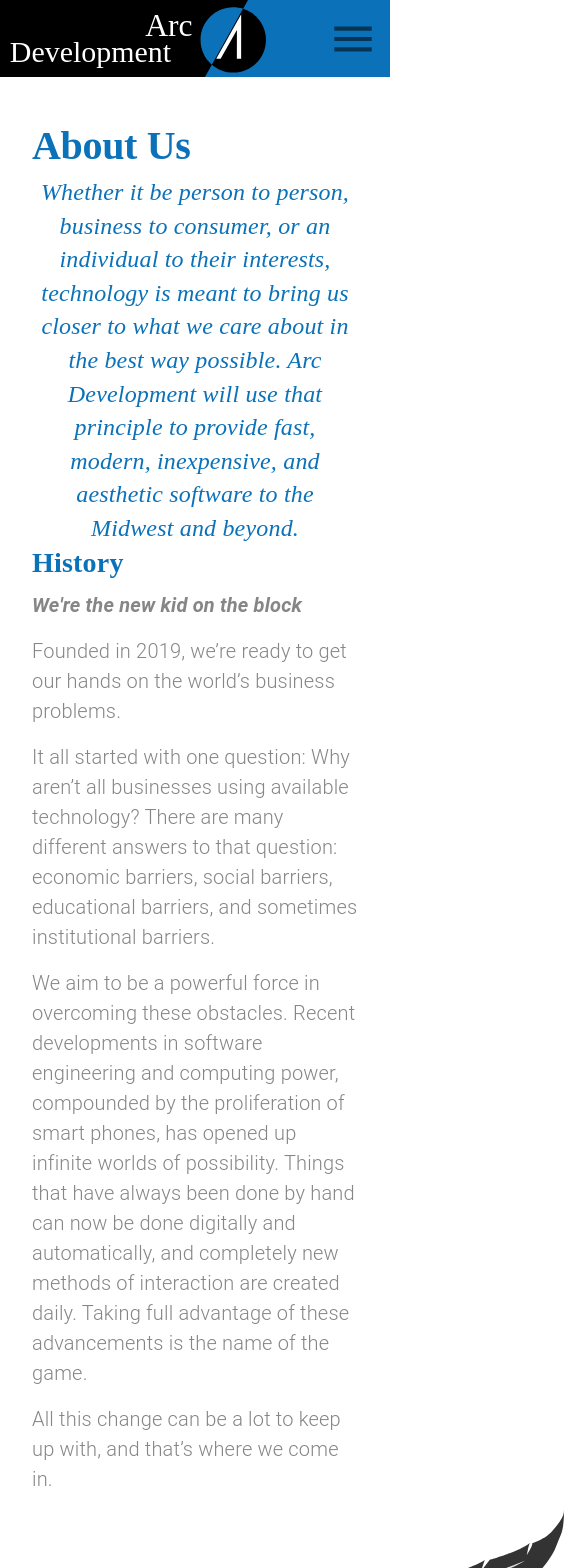
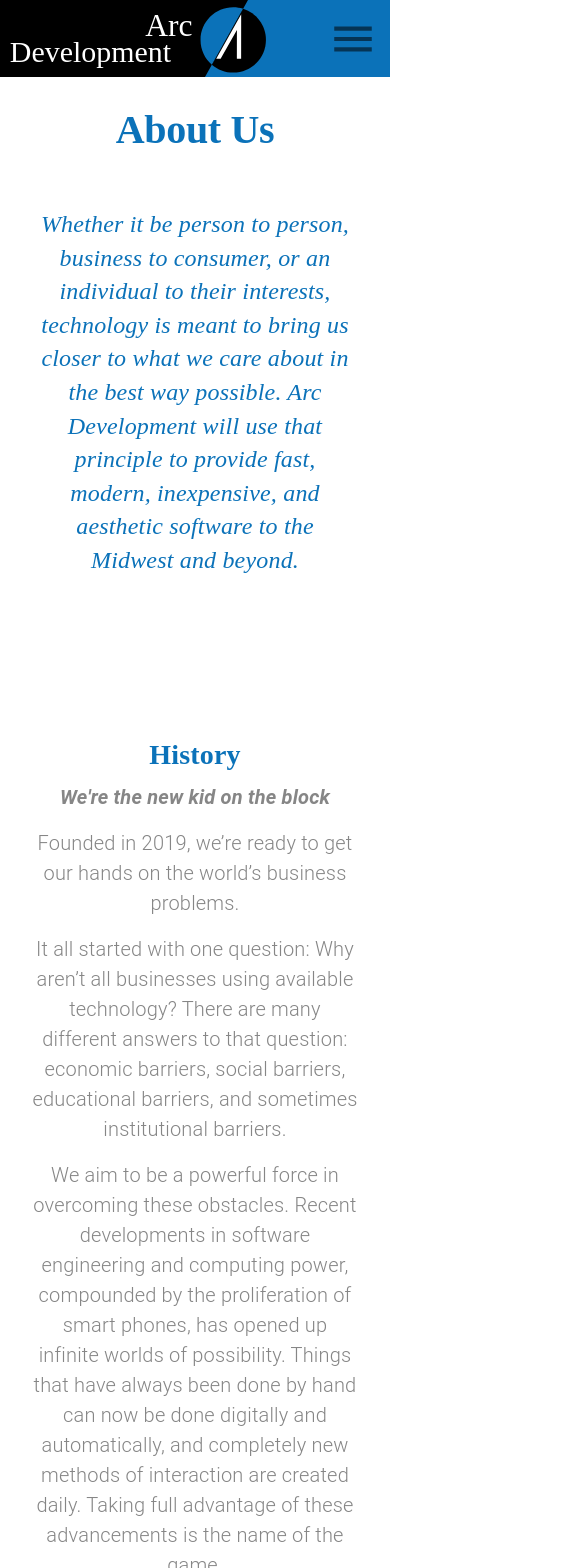
Before and after one commit to BauTancredi/arc-development, a React (Create React App) app: page /about in a window 390 px wide. Shown: the top 1568 px of the page, 564 px wide, since content can reach past the window. Built offline with nearby package versions, Linux system fonts and the light colour scheme; the HTML template or start-up script is replaced by a standard one.

Commit message:
Adding responsive design to about us page

```diff
--- a/src/components/AboutUs.js
+++ b/src/components/AboutUs.js
@@ -4,11 +4,14 @@
 import Typography from "@material-ui/core/Typography";
 import Avatar from "@material-ui/core/Avatar";
 import useMediaQuery from "@material-ui/core/useMediaQuery";
+import Hidden from "@material-ui/core/Hidden";
 
 import history from "../assets/history.svg";
 import profile from "../assets/founder.jpg";
 import yearbook from "../assets/yearbook.svg";
 import puppy from "../assets/puppy.svg";
+
+import CallToAction from "./ui/CallToAction";
 
 const useStyles = makeStyles((theme) => ({
   missionStatement: {
@@ -29,19 +32,38 @@
   avatar: {
     height: "25em",
     width: "25em",
+    [theme.breakpoints.down("sm")]: {
+      height: "20em",
+      width: "20em",
+      maxHeight: 300,
+      maxWidth: 300,
+    },
   },
 }));
 
-const AboutUs = () => {
+const AboutUs = (props) => {
   const classes = useStyles();
   const theme = useTheme();
+  const matchesMD = useMediaQuery(theme.breakpoints.down("md"));
 
   return (
     <Grid container direction="column">
-      <Grid item className={classes.rowContainer} style={{ marginTop: "2em" }}>
-        <Typography variant="h2">About Us</Typography>
+      <Grid
+        item
+        className={classes.rowContainer}
+        style={{ marginTop: matchesMD ? "1em" : "2em" }}
+      >
+        <Typography variant="h2" align={matchesMD ? "center" : undefined}>
+          About Us
+        </Typography>
       </Grid>
-      <Grid item container justify="center" className={classes.rowContainer}>
+      <Grid
+        item
+        container
+        justify="center"
+        className={classes.rowContainer}
+        style={{ marginTop: "3em" }}
+      >
         <Typography
           variant="h4"
           align="center"
@@ -58,7 +80,10 @@
         item
         container
         className={classes.rowContainer}
+        direction={matchesMD ? "column" : "row"}
+        alignItems={matchesMD ? "center" : undefined}
         justify="space-around"
+        style={{ marginTop: "10em", marginBottom: "10em" }}
       >
         <Grid item>
           <Grid
@@ -69,7 +94,11 @@
             style={{ maxWidth: "35em" }}
           >
             <Grid item>
-              <Typography variant="h4" gutterBottom>
+              <Typography
+                variant="h4"
+                gutterBottom
+                align={matchesMD ? "center" : undefined}
+              >
                 History
               </Typography>
             </Grid>
@@ -77,21 +106,34 @@
               <Typography
                 variant="body1"
                 paragraph
+                align={matchesMD ? "center" : undefined}
                 style={{ fontWeight: 700, fontStyle: "italic" }}
               >
                 We're the new kid on the block
               </Typography>
-              <Typography variant="body1" paragraph>
+              <Typography
+                variant="body1"
+                paragraph
+                align={matchesMD ? "center" : undefined}
+              >
                 Founded in 2019, we’re ready to get our hands on the world’s
                 business problems.
               </Typography>
-              <Typography variant="body1" paragraph>
+              <Typography
+                variant="body1"
+                paragraph
+                align={matchesMD ? "center" : undefined}
+              >
                 It all started with one question: Why aren’t all businesses
                 using available technology? There are many different answers to
                 that question: economic barriers, social barriers, educational
                 barriers, and sometimes institutional barriers.
               </Typography>
-              <Typography variant="body1" paragraph>
+              <Typography
+                variant="body1"
+                paragraph
+                align={matchesMD ? "center" : undefined}
+              >
                 We aim to be a powerful force in overcoming these obstacles.
                 Recent developments in software engineering and computing power,
                 compounded by the proliferation of smart phones, has opened up
@@ -100,7 +142,11 @@
                 completely new methods of interaction are created daily. Taking
                 full advantage of these advancements is the name of the game.
               </Typography>
-              <Typography variant="body1" paragraph>
+              <Typography
+                variant="body1"
+                paragraph
+                align={matchesMD ? "center" : undefined}
+              >
                 All this change can be a lot to keep up with, and that’s where
                 we come in.
               </Typography>
@@ -112,7 +158,7 @@
             <img
               src={history}
               alt="quill pen sitting on top of book"
-              style={{ maxHeight: "22em" }}
+              style={{ maxHeight: matchesMD ? 200 : "22em" }}
             />
           </Grid>
         </Grid>
@@ -123,6 +169,7 @@
         direction="column"
         className={classes.rowContainer}
         alignItems="center"
+        style={{ marginBottom: "1em" }}
       >
         <Grid item>
           <Typography variant="h4" align="center" gutterBottom>
@@ -140,10 +187,35 @@
         <Grid item>
           <Avatar alt="founder" src={profile} className={classes.avatar} />
         </Grid>
-        <Grid item container>
-          <Grid item container direction="column" lg>
+        <Grid item container justify={matchesMD ? "center" : undefined}>
+          <Hidden lgUp>
+            <Grid item lg style={{ maxWidth: "45em", padding: "1.25em" }}>
+              <Typography variant="body1" paragraph align="center">
+                I taught myself basic coding from a library book in third grade,
+                and ever since then my passion has solely been set on learning —
+                learning about computers, learning mathematics and philosophy,
+                studying design, always just learning.
+              </Typography>
+              <Typography variant="body1" paragraph align="center">
+                Now I’m ready to apply everything I’ve learned, and to help
+                others with the intuition I have developed.
+              </Typography>
+            </Grid>
+          </Hidden>
+          <Grid
+            item
+            container
+            direction="column"
+            lg
+            alignItems={matchesMD ? "center" : undefined}
+            style={{ marginBottom: matchesMD ? "2.5em" : 0 }}
+          >
             <Grid item>
-              <img src={yearbook} alt="yearbook page about founder" />
+              <img
+                src={yearbook}
+                alt="yearbook page about founder"
+                style={{ maxWidth: matchesMD ? 300 : undefined }}
+              />
             </Grid>
             <Grid item>
               <Typography variant="caption">
@@ -151,21 +223,33 @@
               </Typography>
             </Grid>
           </Grid>
-          <Grid item lg style={{ maxWidth: "45em", padding: "1.25em" }}>
-            <Typography variant="body1" paragraph align="center">
-              I taught myself basic coding from a library book in third grade,
-              and ever since then my passion has solely been set on learning —
-              learning about computers, learning mathematics and philosophy,
-              studying design, always just learning.
-            </Typography>
-            <Typography variant="body1" paragraph align="center">
-              Now I’m ready to apply everything I’ve learned, and to help others
-              with the intuition I have developed.
-            </Typography>
-          </Grid>
-          <Grid item container direction="column" lg alignItems="flex-end">
+          <Hidden mdDown>
+            <Grid item lg style={{ maxWidth: "45em", padding: "1.25em" }}>
+              <Typography variant="body1" paragraph align="center">
+                I taught myself basic coding from a library book in third grade,
+                and ever since then my passion has solely been set on learning —
+                learning about computers, learning mathematics and philosophy,
+                studying design, always just learning.
+              </Typography>
+              <Typography variant="body1" paragraph align="center">
+                Now I’m ready to apply everything I’ve learned, and to help
+                others with the intuition I have developed.
+              </Typography>
+            </Grid>
+          </Hidden>
+          <Grid
+            item
+            container
+            direction="column"
+            alignItems={matchesMD ? "center" : "flex-end"}
+            lg
+          >
             <Grid item>
-              <img src={puppy} alt="puppy" />
+              <img
+                src={puppy}
+                alt="puppy"
+                style={{ maxWidth: matchesMD ? 300 : undefined }}
+              />
             </Grid>
             <Grid item>
               <Typography variant="caption">
@@ -175,6 +259,9 @@
           </Grid>
         </Grid>
       </Grid>
+      <Grid item>
+        <CallToAction setValue={props.setValue} />
+      </Grid>
     </Grid>
   );
 };
--- a/src/components/Revolution.js
+++ b/src/components/Revolution.js
@@ -33,7 +33,6 @@
   const theme = useTheme();
   const matchesMD = useMediaQuery(theme.breakpoints.down("md"));
   const matchesSM = useMediaQuery(theme.breakpoints.down("sm"));
-  const matchesXS = useMediaQuery(theme.breakpoints.down("xs"));
 
   const defaultOptions = {
     loop: true,
```
